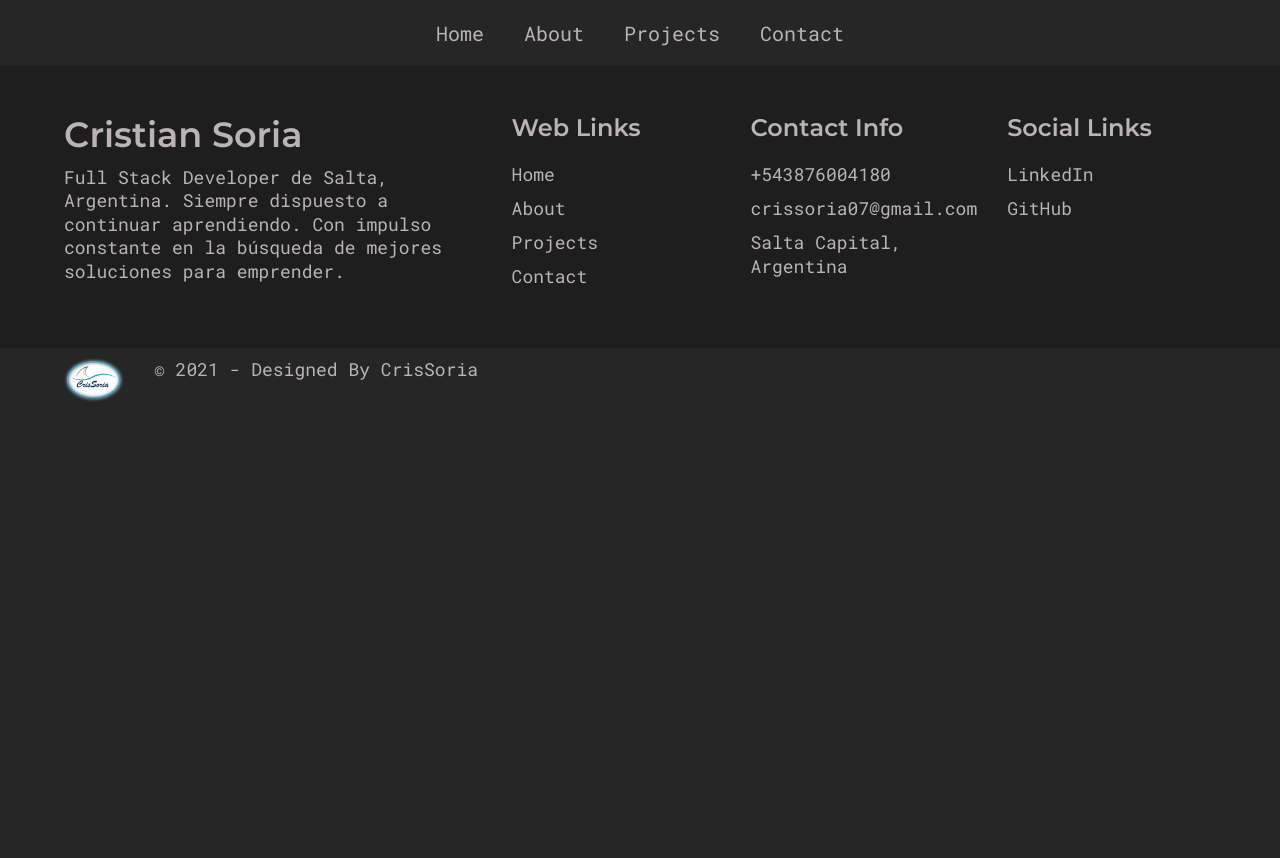
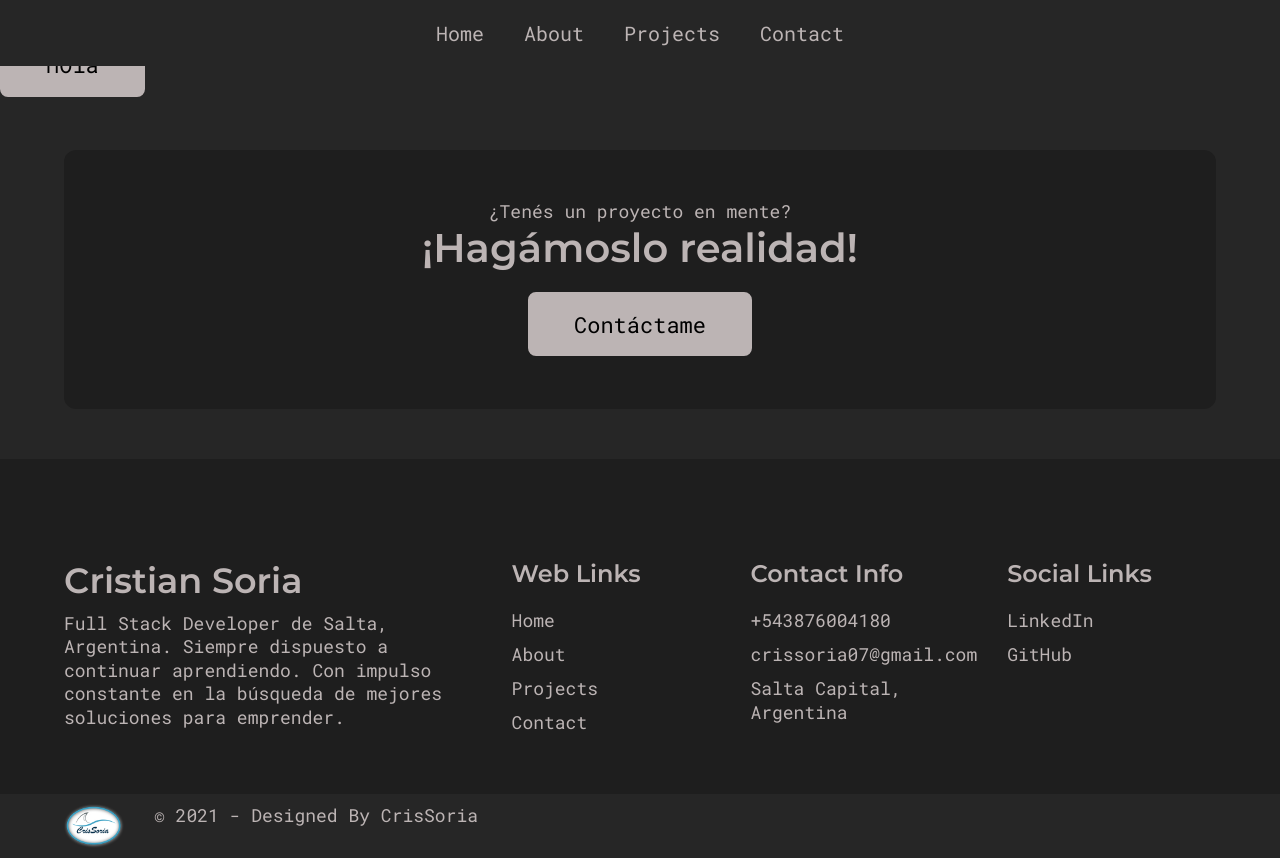
Before and after one commit to CrisSoria/testAng, an Angular app: page / in a window 1280 px wide. Before the commit the page ends 800 px from the top, so only its background shows below. Built offline with nearby package versions, Linux system fonts and the light colour scheme.

Commit message:
contact banner y base button

```diff
--- a/src/app/components/button/button.component.css
+++ b/src/app/components/button/button.component.css
@@ -0,0 +1,51 @@
+.button-cnt {
+  margin-top: 2rem;
+}
+.button {
+  font-size: 2.2rem;
+  background-color: var(--gray-1);
+  padding: 0.7em 2em;
+  border: 2px solid var(--gray-1);
+  border-radius: 8px;
+  transition: 0.3s ease all;
+  position: relative;
+  overflow: hidden;
+  display: inline-block;
+}
+.button span {
+  position: relative;
+  z-index: 10;
+  transition: 0.3s ease all;
+  color: black;
+}
+.button::after {
+  content: "";
+  width: 100%;
+  position: absolute;
+  z-index: 1;
+  top: 0;
+  left: calc(-100% - 80px);
+  border-bottom: 80px solid var(--cian);
+  border-right: 80px solid transparent;
+  transition: 0.6s ease-in-out all;
+  /* color: var(--gray-1); */
+}
+.button:hover {
+  border-color: var(--gray-2);
+}
+.button:hover span {
+  color: var(--gray-2);
+  font-weight: bold;
+}
+
+.button:hover::after {
+  left: 0;
+}
+/* .button span:hover {
+    color: var(--gray-1);
+  } */
+@media only screen and (max-width: 768px) {
+  .button {
+    font-size: 1.8rem;
+  }
+}
--- a/src/app/components/button/button.component.html
+++ b/src/app/components/button/button.component.html
@@ -1 +1,5 @@
-<p>button works!</p>
+<div class="button-cnt">
+  <a class="button" routerLink="{{ link }}"
+    ><span>{{ text }}</span></a
+  >
+</div>
--- a/src/app/components/contact-banner/contact-banner.component.css
+++ b/src/app/components/contact-banner/contact-banner.component.css
@@ -0,0 +1,18 @@
+.contactBanner {
+  padding: 5rem 0;
+}
+.contactBanner__wrapper {
+  background-color: var(--deep-dark);
+  border-radius: 12px;
+  padding: 5rem 0rem;
+  text-align: center;
+}
+.contactBanner__heading {
+  font-size: 4rem;
+  margin-bottom: 2rem;
+}
+@media only screen and (max-width: 768px) {
+  .contactBanner__heading {
+    font-size: 2.8rem;
+  }
+}
--- a/src/app/components/contact-banner/contact-banner.component.html
+++ b/src/app/components/contact-banner/contact-banner.component.html
@@ -1 +1,9 @@
-<p>contact-banner works!</p>
+<div class="contactBanner">
+  <div class="container">
+    <div class="contactBanner__wrapper">
+      <app-p-text text="¿Tenés un proyecto en mente?"></app-p-text>
+      <h3 class="contactBanner__heading">¡Hagámoslo realidad!</h3>
+      <app-button text="Contáctame" link="/contact"></app-button>
+    </div>
+  </div>
+</div>
--- a/src/app/pages/home/home.component.html
+++ b/src/app/pages/home/home.component.html
@@ -1 +1,3 @@
 <p>home works!</p>
+<app-button text="HOla"></app-button>
+<app-contact-banner></app-contact-banner>
```
Also changed, not shown: src/app/components/button/button.component.ts (+7 -6 lines).
